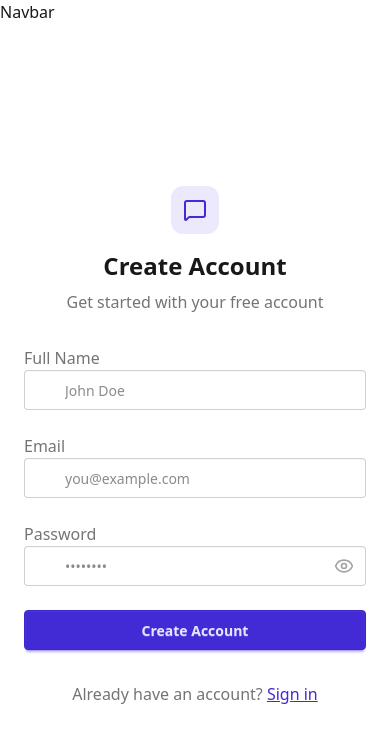
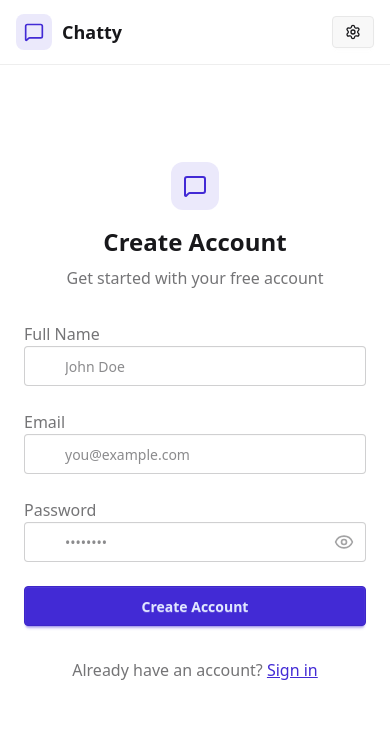
Before and after one commit to serval19/chat-app, a React (Vite) app in the folder frontend/: page /signup in a window 390 px wide. Shown: the top 742 px of the page. Built offline with nearby package versions, Linux system fonts and the light colour scheme; no server answers.

Commit message:
navbar and logout function implemented

```diff
--- a/frontend/src/App.jsx
+++ b/frontend/src/App.jsx
@@ -9,6 +9,7 @@
 import { useAuthStore } from './store/useAuthStore'
 import { Loader } from 'lucide-react'
 import { Navigate } from 'react-router-dom'
+import { Toaster } from 'react-hot-toast'
 
 const App = () => {
   const { authUser, checkAuth, isCheckingAuth } = useAuthStore()
@@ -42,6 +43,7 @@
         <Route path="/login" element={!authUser? <LoginPage /> : <Navigate to="/"/> } />
         <Route path="/signup" element={!authUser? <SignUpPage /> : <Navigate to="/"/> }/>
       </Routes>
+      <Toaster />
     </div>
   )
 }
--- a/frontend/src/components/Navbar.jsx
+++ b/frontend/src/components/Navbar.jsx
@@ -1,8 +1,61 @@
 import React from 'react'
+import { useAuthStore } from '../store/useAuthStore'
+import { MessageSquare,Settings,User,LogOut } from 'lucide-react'
+import { Link } from 'react-router-dom'
+
 
 const Navbar = () => {
+  const { logout,authUser }=useAuthStore()
   return (
-    <div>Navbar</div>
+
+    <header className='bg-base-100 border-b border-base-300 fixed w-full top-0 z-40
+    backdrop-blur-lg bg-base-100/80'>
+      <div className='container mx-auto px-4  h-16'>
+        <div className='flex items-center justify-between h-full'>
+          <div className="flex items-center gap-8">
+            <Link to="/" className="flex items-center gap-2.5 hover:opacity-80 transition-all">
+              <div className="size-9 rounded-lg bg-primary/10 flex items-center justify-center">
+                <MessageSquare className="w-5 h-5 text-primary" />
+              </div>
+              <h1 className="text-lg font-bold">Chatty</h1>
+            </Link>
+          </div>
+
+          <div className='flex items-center gap-2'>
+             <Link
+              to={"/settings"}
+              className={`
+              btn btn-sm gap-2 transition-colors
+
+              `}
+            >
+              <Settings className="w-4 h-4" />
+              <span className="hidden sm:inline">Settings</span>
+            </Link>
+
+            {authUser && (
+              <>
+                <Link to={"/profile"} className={`btn btn-sm gap-2`}>
+                  <User className="size-5" />
+                  <span className="hidden sm:inline">Profile</span>
+                </Link>
+
+                <button className="flex gap-2 items-center" onClick={logout}>
+                  <LogOut className="size-5" />
+                  <span className="hidden sm:inline">Logout</span>
+                </button>
+              </>
+            )}
+
+
+
+          </div>
+
+
+        </div>
+      </div>
+
+    </header>
   )
 }
 
--- a/frontend/src/store/useAuthStore.js
+++ b/frontend/src/store/useAuthStore.js
@@ -40,6 +40,17 @@
             set({isSigningUp:false})
         }
 
+    },
+    logout: async()=>{
+        try {
+            await axiosInstance.post("/auth/logout")
+            set({authUser: null})
+            toast.success("logged out successfully")
+
+        } catch (error) {
+            toast.error(error.response.data.message)
+
+        }
     }
 })
 )
```
